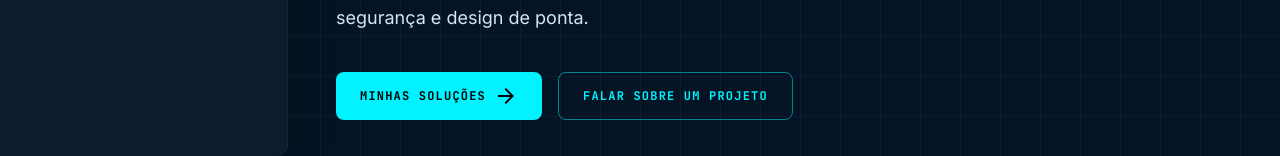
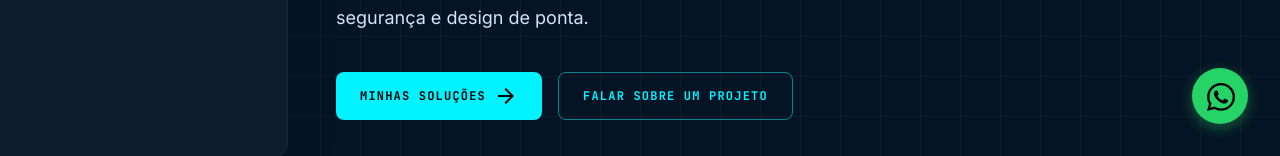
Before and after one commit to rb-belarmino/belarmino.dev, a Next.js app: page / in a window 1280 px wide. Shown: the part 644-800 px from the top of the page. Built offline with nearby package versions, Linux system fonts and the light colour scheme; no server answers.

Commit message:
feat: add WhatsApp contact button to contact form and floating action button to portfolio page

```diff
--- a/src/components/features/ContactForm.tsx
+++ b/src/components/features/ContactForm.tsx
@@ -164,6 +164,19 @@ export function ContactForm() {
           )}
         </form>
 
+        {/* OPÇÃO 2: Botão do WhatsApp na Seção de Contato */}
+        <div className="mt-8">
+          <a
+            href={process.env.NEXT_PUBLIC_WHATSAPP_URL}
+            target="_blank"
+            rel="noopener noreferrer"
+            className="w-full bg-[#25D366]/10 text-[#25D366] border border-[#25D366]/50 font-mono text-xs font-bold tracking-widest py-4 px-6 rounded hover:bg-[#25D366] hover:text-black hover:shadow-[0_0_15px_rgba(37,211,102,0.5)] hover:-translate-y-0.5 transition-all flex items-center justify-center gap-2"
+          >
+            <span className="material-symbols-outlined">forum</span>
+            {isEn ? 'OR CHAT ON WHATSAPP' : 'OU CHAME NO WHATSAPP'}
+          </a>
+        </div>
+
         <div className="mt-12 pt-6 border-t border-white/10 flex flex-col items-center gap-6">
           <p className="font-mono text-sm text-on-surface-variant">
             {isEn
--- a/src/components/features/PortfolioPage.tsx
+++ b/src/components/features/PortfolioPage.tsx
@@ -1,6 +1,6 @@
 'use client'
 
-import { NextIntlClientProvider, useTranslations } from 'next-intl'
+import { NextIntlClientProvider } from 'next-intl'
 import { Navigation } from './Navigation'
 import { HeroSection } from './HeroSection'
 import { ProjectGrid } from './ProjectGrid'
@@ -52,6 +52,22 @@ function PortfolioContent({ locale }: { locale: string }) {
             © {new Date().getFullYear()} Rodrigo Belarmino. All rights reserved.
           </p>
         </footer>
+
+        <a
+          href={process.env.NEXT_PUBLIC_WHATSAPP_URL}
+          target="_blank"
+          rel="noopener noreferrer"
+          className="fixed bottom-24 right-4 md:bottom-8 md:right-8 z-50 bg-[#25D366] text-black w-14 h-14 rounded-full flex items-center justify-center shadow-[0_4px_14px_rgba(37,211,102,0.4)] hover:scale-110 hover:shadow-[0_6px_20px_rgba(37,211,102,0.6)] transition-all duration-300"
+          title="Chamar no WhatsApp"
+        >
+          <svg
+            className="w-8 h-8 ml-0.5 mt-px"
+            fill="currentColor"
+            viewBox="0 0 448 512"
+          >
+            <path d="M380.9 97.1C339 55.1 283.2 32 223.9 32c-122.4 0-222 99.6-222 222 0 39.1 10.2 77.3 29.6 111L0 480l117.7-30.9c32.4 17.7 68.9 27 106.1 27h.1c122.3 0 224.1-99.6 224.1-222 0-59.3-25.2-115-67.1-157zm-157 341.6c-33.2 0-65.7-8.9-94-25.7l-6.7-4-69.8 18.3L72 359.2l-4.4-7c-18.5-29.4-28.2-63.3-28.2-98.2 0-101.7 82.8-184.5 184.6-184.5 49.3 0 95.6 19.2 130.4 54.1 34.8 34.9 56.2 81.2 56.1 130.5 0 101.8-84.9 184.6-186.6 184.6zm101.2-138.2c-5.5-2.8-32.8-16.2-37.9-18-5.1-1.9-8.8-2.8-12.5 2.8-3.7 5.6-14.3 18-17.6 21.8-3.2 3.7-6.5 4.2-12 1.4-32.6-16.3-54-29.1-75.5-66-5.7-9.8 5.7-9.1 16.3-30.3 1.8-3.7 .9-6.9-.5-9.7-1.4-2.8-12.5-30.1-17.1-41.2-4.5-10.8-9.1-9.3-12.5-9.5-3.2-.2-6.9-.2-10.6-.2-3.7 0-9.7 1.4-14.8 6.9-5.1 5.6-19.4 19-19.4 46.3 0 27.3 19.9 53.7 22.6 57.4 2.8 3.7 39.1 59.7 94.8 83.8 35.2 15.2 49 16.5 66.6 13.9 10.7-1.6 32.8-13.4 37.4-26.4 4.6-13 4.6-24.1 3.2-26.4-1.3-2.5-5-3.9-10.5-6.6z" />
+          </svg>
+        </a>
       </div>
     </div>
   )
```
